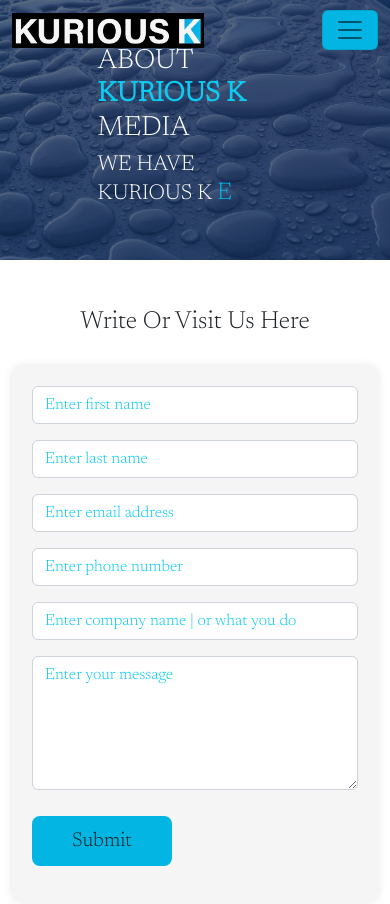
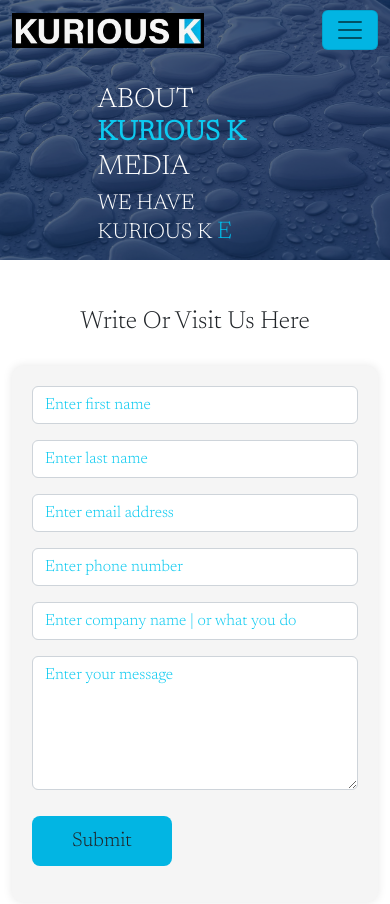
Before and after one commit to adiec7/kuriousk, a React (Create React App) app: page /contact in a window 390 px wide. Shown: the top 904 px of the page. Built offline with nearby package versions, Linux system fonts and the light colour scheme; grey boxes are pictures that could not be loaded.

Commit message:
added media q for contact text

```diff
--- a/package.json
+++ b/package.json
@@ -11,6 +11,7 @@
     "@testing-library/user-event": "^13.5.0",
     "bootstrap": "^5.2.3",
     "css.gg": "^2.0.0",
+    "execa": "^7.1.1",
     "react": "^18.2.0",
     "react-bootstrap": "^2.7.2",
     "react-burger-menu": "^3.0.9",
--- a/src/component/contact/contact.css
+++ b/src/component/contact/contact.css
@@ -60,3 +60,15 @@
   margin-top: 10px;
 }
 ::placeholder{color: #0dcaf0 !important;}
+
+@media screen and (max-width: 700px) {
+
+  .contact-text {
+    position: absolute;
+    top: 65%;
+    left: 50%;
+    transform: translate(-50%, -50%);
+    color: white;
+    text-transform: uppercase;
+  }
+}
--- a/src/component/contact/contact.js
+++ b/src/component/contact/contact.js
@@ -44,7 +44,7 @@
           <h2 className='text-center'>Write Or Visit Us Here</h2>
           <Row>
             <Col md={6}>
-              <form  action="http://localhost:3000/submit-form" method="POST" class=".form-shadow">
+              <form  action="http://kuriouskmedia.com/submit-form" method="POST" className=".form-shadow">
                 <div className="mb-3">
                   <input type="text" className="form-control" id="firstName" placeholder="Enter first name" />
                 </div>
```
Also changed, not shown: 1 other file (tests, documents, lock files or other folders).
